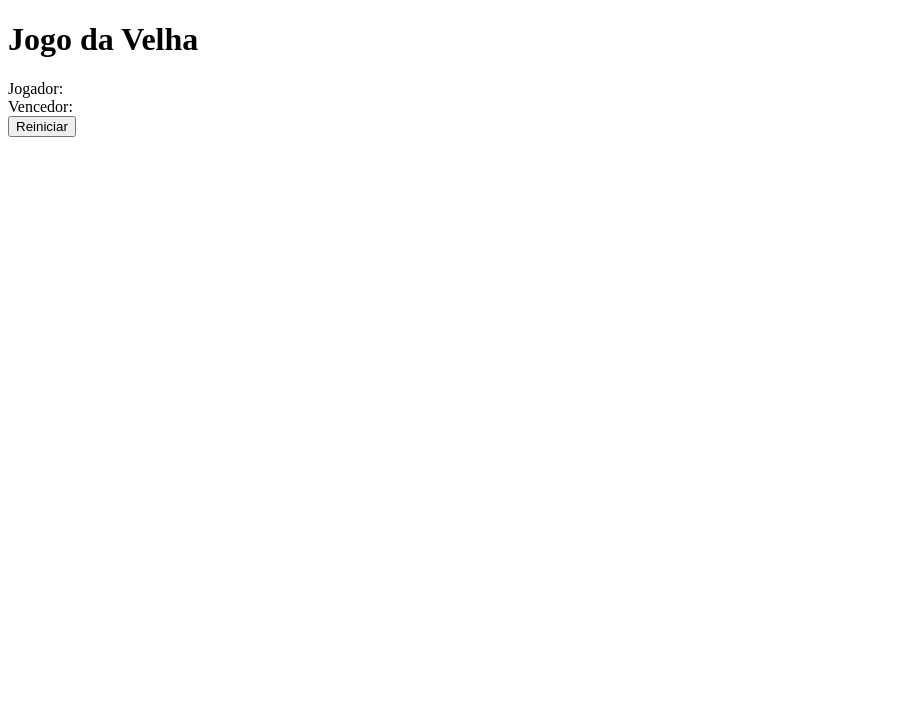
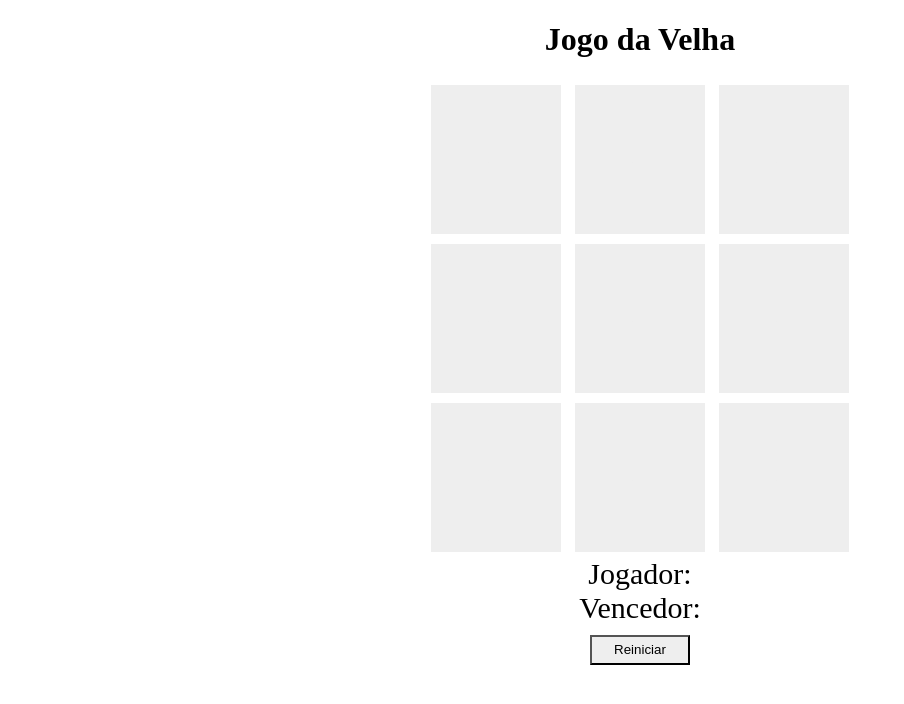
Before and after one commit to elsonss1988/JogodaVelha, a plain HTML site: page index.html in a window 1280 px wide. Shown: the whole page, without its empty margins (0-904 px from the left). Drawn offline with Linux system fonts and the light colour scheme.

Commit message:
criado estilo quadrado

```diff
--- a/index.html
+++ b/index.html
@@ -3,30 +3,32 @@
 <head>
     <meta charset="UTF-8">
     <meta name="viewport" content="width=device-width, initial-scale=1.0">
+    <link href="style.css" rel="stylesheet">
+    <script src="script.js" charset="UTF-8" defer></script>
     <title>Jogo da Velha</title>
 </head>
 <body>
 <h1>Jogo da Velha</h1>
 
 <div>
-    <div id="1"></div>
-    <div id="2"></div>
-    <div id="3"></div>
+    <div class="quadrado" id="1">-</div>
+    <div class="quadrado" id="2">-</div>
+    <div class="quadrado" id="3">-</div>
 </div>
 
 <div>
-    <div id="4"></div>
-    <div id="5"></div>
-    <div id="6"></div>
+    <div class="quadrado" id="4">-</div>
+    <div class="quadrado" id="5">-</div>
+    <div class="quadrado" id="6">-</div>
 </div>
 
 <div>
-    <div id="7"></div>
-    <div id="8"></div>
-    <div id="9"></div>
+    <div class="quadrado" id="7">-</div>
+    <div class="quadrado" id="8">-</div>
+    <div class="quadrado" id="9">-</div>
 </div>
 <div>
-    <label>
+    <label class='jogador'>
         Jogador:
     </label>
     <label id="jogador-selecionado">
@@ -34,7 +36,7 @@
     </label>
 </div>
 <div>
-    <label>
+    <label class='vencedor'>
         Vencedor:
     </label>
     <label id="vencedor-selecionado">
--- /dev/null
+++ b/script.js
@@ -0,0 +1,3 @@
+function escolherQuadrado(){
+
+}
--- /dev/null
+++ b/style.css
@@ -0,0 +1,26 @@
+body{
+    text-align:center;
+}
+.quadrado{
+    text-align:center;
+    width: 50px;
+    background: #eee;
+    cursor: pointer;
+    display:inline-block;
+    padding: 40px;
+    font-size:60px;
+    margin: 5px;
+    color:#eee;
+}
+.jogador, .vencedor{
+    font-size:30px;
+    margin-top:10px;
+}
+
+button{
+    margin-top:10px;
+    width:100px;
+    height:30px;
+    background: #eee;
+    cursor:pointer;
+}
```
